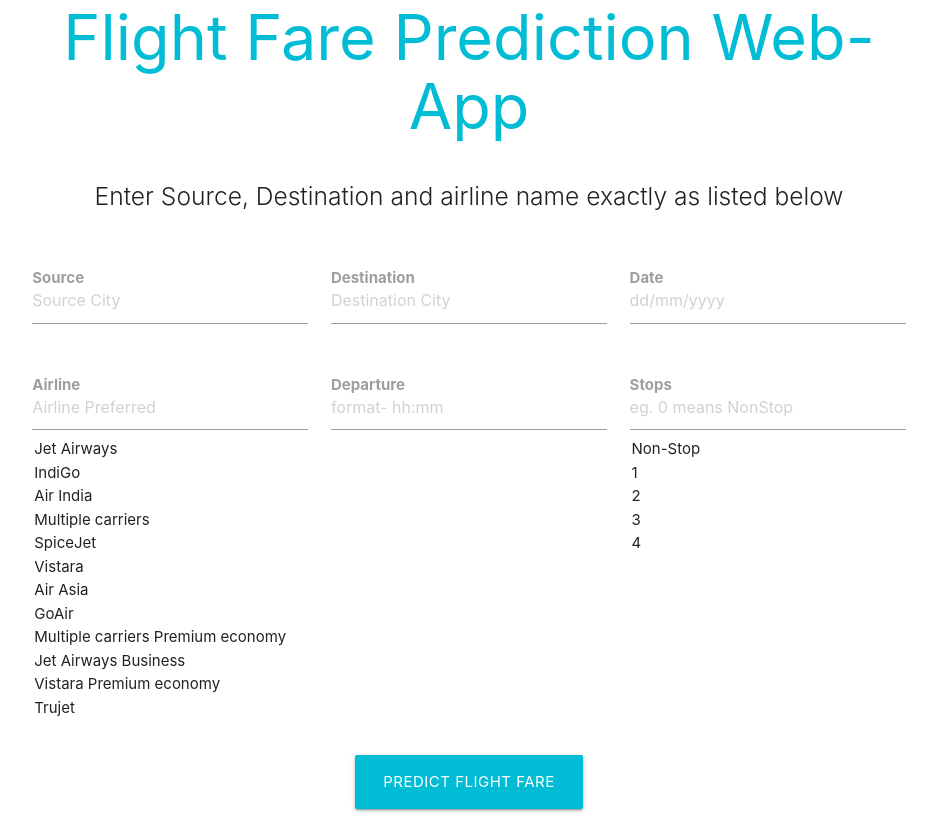
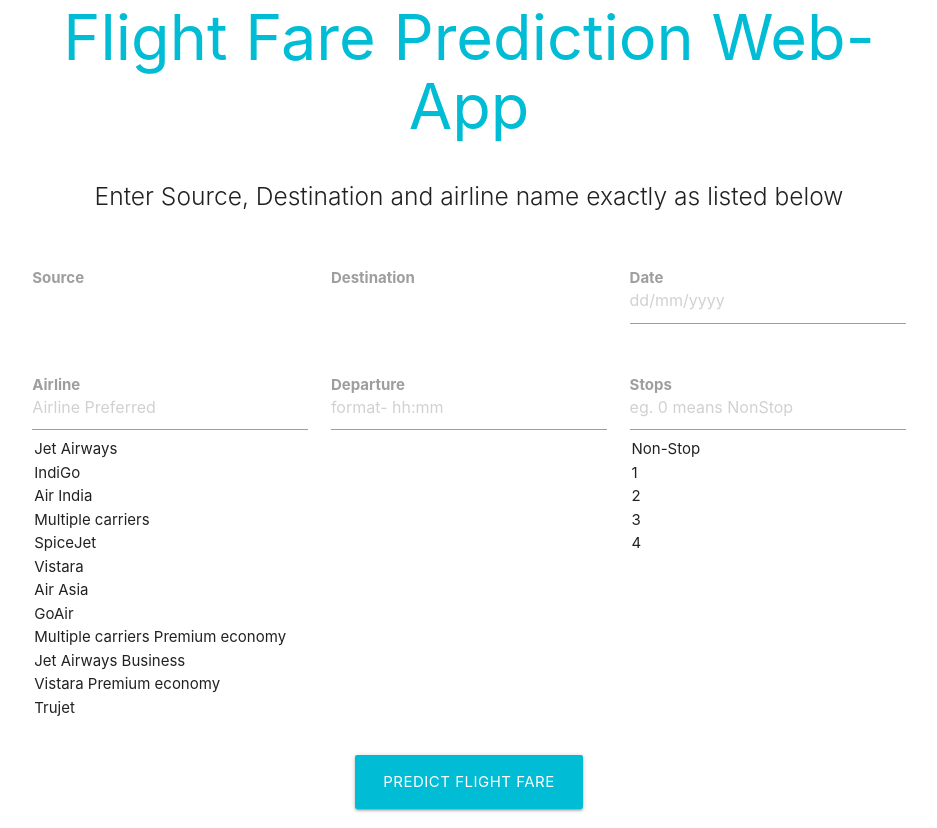
Before and after one commit to prakash100198/Flight-Fare-Prediction-Web-App, a Flask app: page / in a window 1280 px wide. Shown: the part 99-927 px from the top of the page, without its empty margins (171-1108 px from the left). Run offline with Flask 2, Linux system fonts and the light colour scheme; parts of the project's set-up code (start-up, migrations or seed data) failed here and were passed over.

Commit message:
Update index.html

```diff
--- a/templates/index.html
+++ b/templates/index.html
@@ -43,7 +43,7 @@
         <div class="input-field col s4">
             <label for="first_name"><b>Source</b></label>
             <br>
-          <input placeholder="Source City" name="Source" id="first_name" type="text" class="validate" required="required">
+          <!-- <input placeholder="Source City" name="Source" id="first_name" type="text" class="validate" required="required"> -->
 
             <select name="Source" id="first_name" required="required">
                                 <option value="Delhi">Delhi</option>
@@ -58,7 +58,7 @@
 
           <label for="last_name"><b>Destination </b></label>
             <br>
-          <input id="last_name" name="Destination" placeholder="Destination City"  type="text" class="validate" required="required">
+          <!--<input id="last_name" name="Destination" placeholder="Destination City"  type="text" class="validate" required="required"> -->
           <select name="Destination" id="last_name" required="required">
                                 <option value="Cochin">Cochin</option>
                                 <option value="Delhi">Delhi</option>
```
